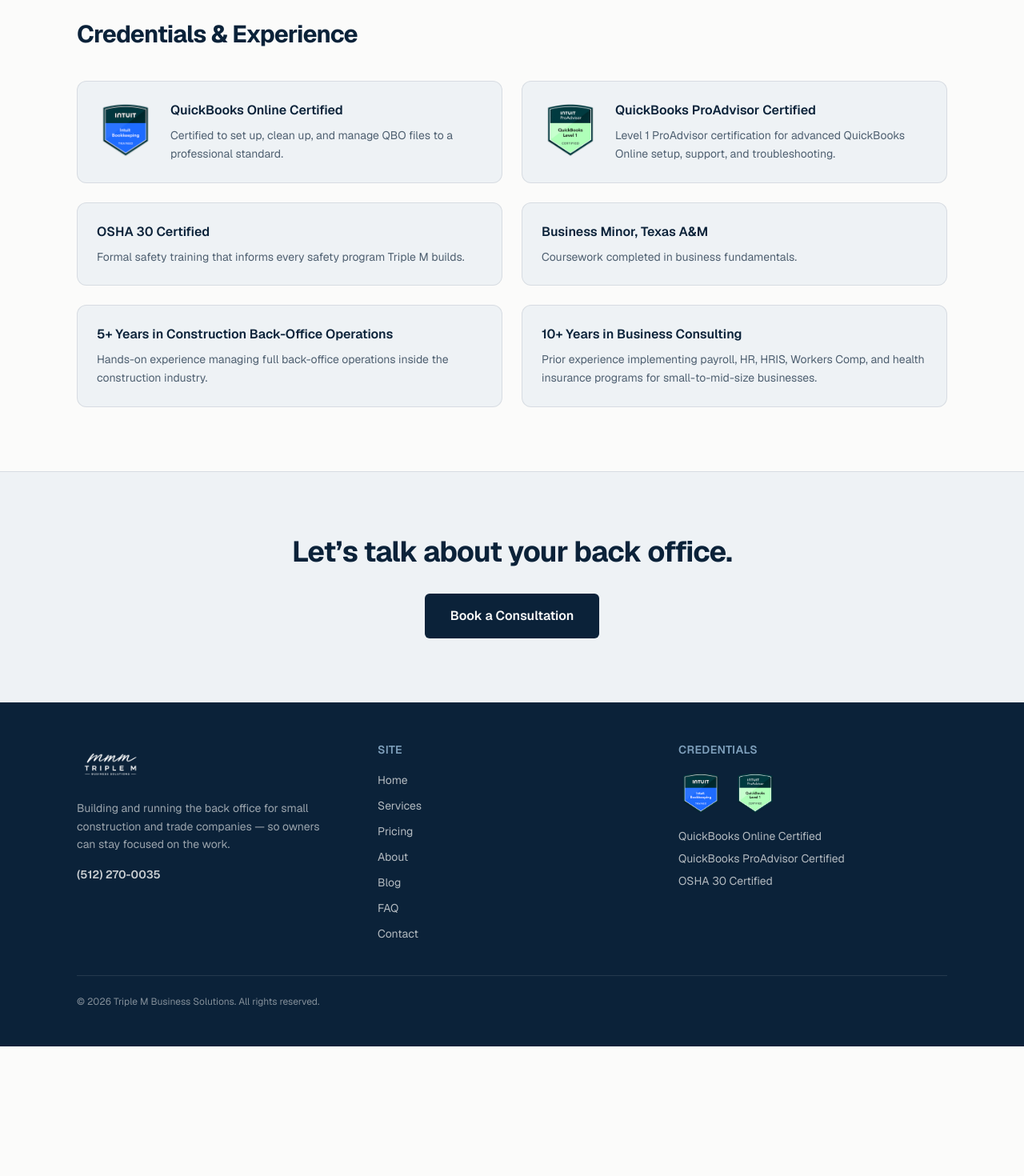
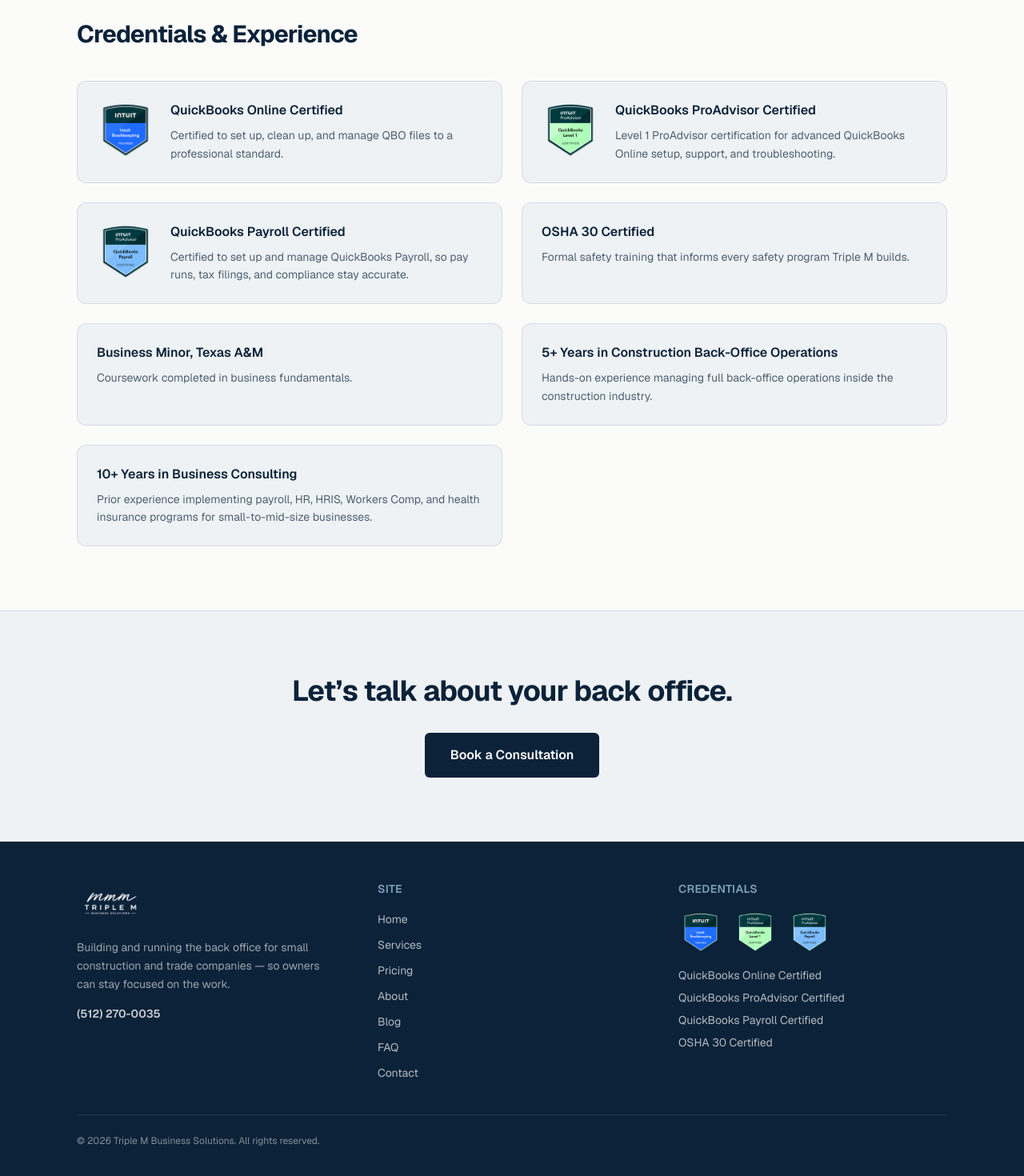
Before and after one commit to mitchm0602/triplembizsolutions, a Next.js app: page /about in a window 1280 px wide. Shown: the part 1940-3410 px from the top of the page at 80% size. Before the commit the page ends 3248 px from the top, so only its background shows below. Built offline with nearby package versions, Linux system fonts and the light colour scheme.

Commit message:
Add QuickBooks Payroll Certified badge
Featured alongside the existing Intuit badges in the About page
credentials grid and the footer.

Co-Authored-By: Claude Sonnet 5 <noreply@anthropic.com>

```diff
--- a/src/app/about/page.tsx
+++ b/src/app/about/page.tsx
@@ -20,6 +20,12 @@ const credentials = [
     description:
       "Level 1 ProAdvisor certification for advanced QuickBooks Online setup, support, and troubleshooting.",
     badge: "/images/qb-proadvisor-badge.png",
+  },
+  {
+    title: "QuickBooks Payroll Certified",
+    description:
+      "Certified to set up and manage QuickBooks Payroll, so pay runs, tax filings, and compliance stay accurate.",
+    badge: "/images/qb-payroll-badge.png",
   },
   {
     title: "OSHA 30 Certified",
--- a/src/components/Footer.tsx
+++ b/src/components/Footer.tsx
@@ -4,6 +4,7 @@ import Image from "next/image";
 const credentials = [
   "QuickBooks Online Certified",
   "QuickBooks ProAdvisor Certified",
+  "QuickBooks Payroll Certified",
   "OSHA 30 Certified",
 ];
 
@@ -79,6 +80,13 @@ export default function Footer() {
                 height={56}
                 className="h-14 w-14"
               />
+              <Image
+                src="/images/qb-payroll-badge.png"
+                alt="Intuit QuickBooks Payroll Certified badge"
+                width={56}
+                height={56}
+                className="h-14 w-14"
+              />
             </div>
             <ul className="mt-4 space-y-2">
               {credentials.map((c) => (
```
Also changed, not shown: blob.png (added), public/images/qb-payroll-badge.png (added).
